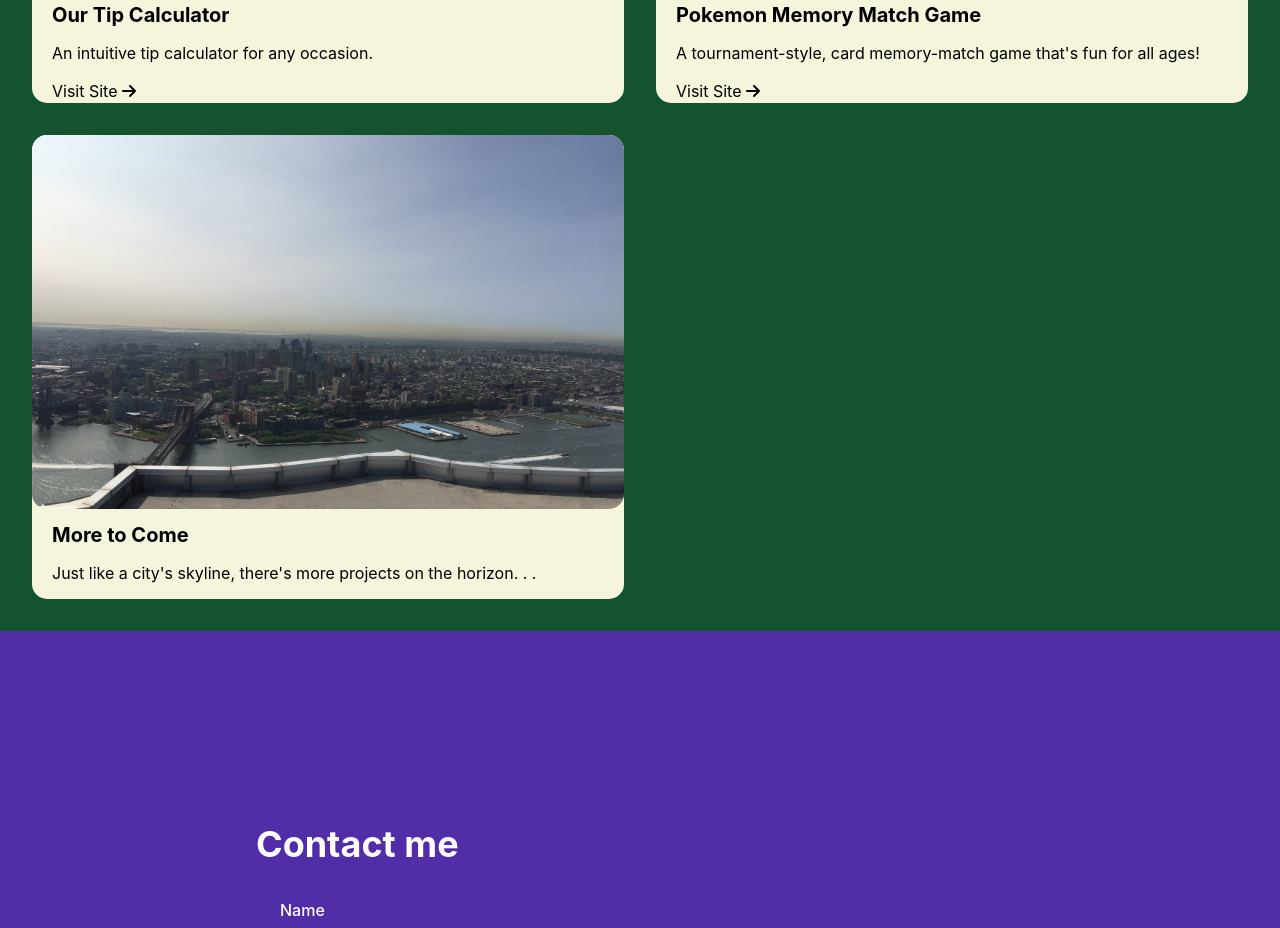
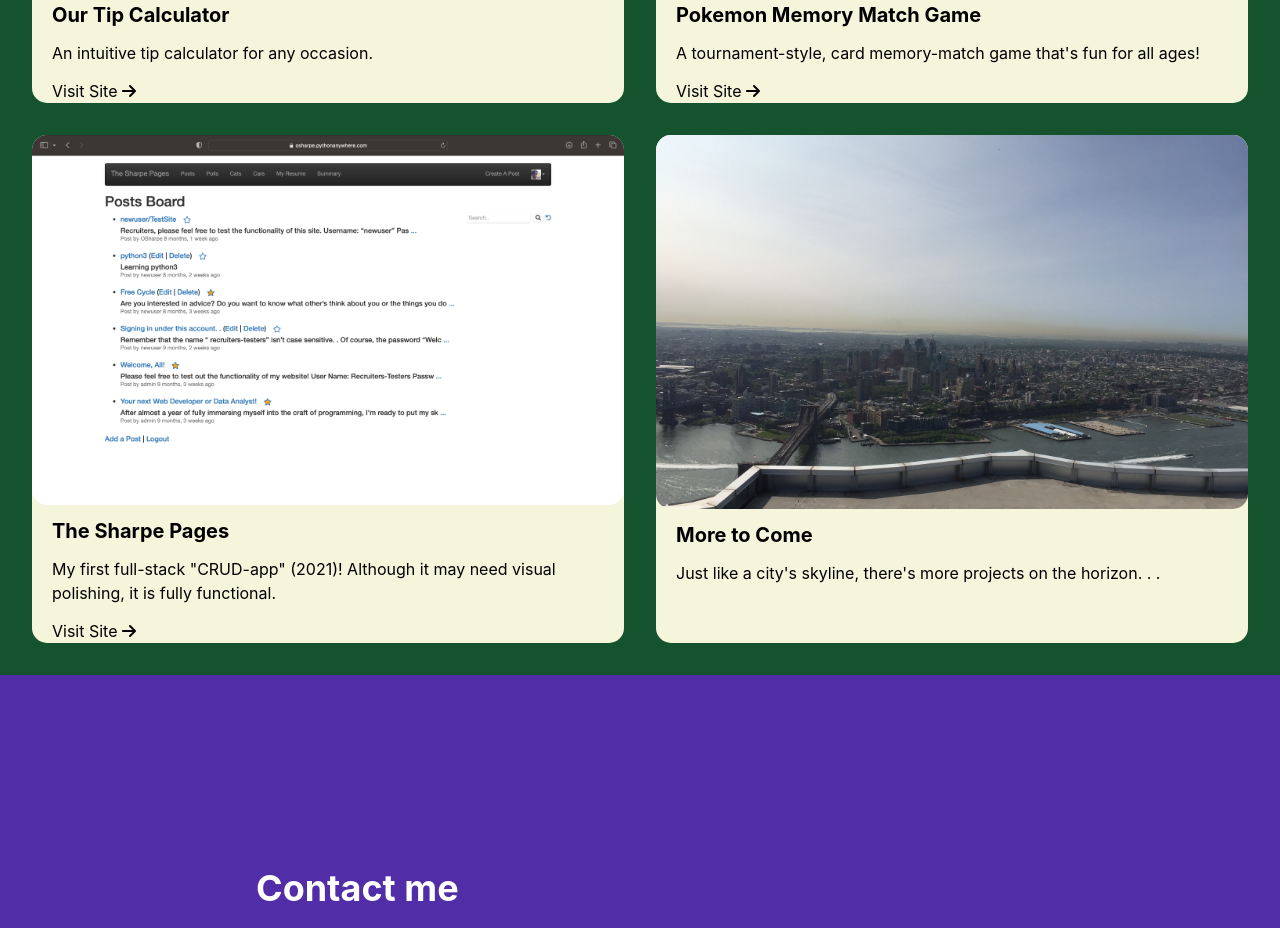
Before and after one commit to OSharpe001/portfolio, a React (Create React App) app: page / in a window 1280 px wide. Shown: the part 1740-2668 px from the top of the page. Built offline with nearby package versions, Linux system fonts and the light colour scheme.

Commit message:
putting my first crud app back on the site

```diff
--- a/src/components/ProjectsSection.js
+++ b/src/components/ProjectsSection.js
@@ -18,13 +18,6 @@ const projects = [
     getImageSrc: () => require("../images/little_lemon1.png"),
     site: "https://littlelemonbistro.vercel.app"
   },
-  // {
-  //   title: "The Sharpe Pages",
-  //   description:
-  //     'My first full-stack "CRUD-app" (2021)! Although it may need visual polishing, it is fully functional.',
-  //   getImageSrc: () => require("../images/sharpe_pages.png"),
-  //   site: "https://osharpe.pythonanywhere.com"
-  // },
   {
     title: "Our Tip Calculator",
     description:
@@ -38,6 +31,13 @@ const projects = [
       `A tournament-style, card memory-match game that's fun for all ages!`,
     getImageSrc: () => require("../images/poke_memory_match.png"),
     site: "https://osharpe001.github.io"
+  },
+  {
+    title: "The Sharpe Pages",
+    description:
+      'My first full-stack "CRUD-app" (2021)! Although it may need visual polishing, it is fully functional.',
+    getImageSrc: () => require("../images/sharpe_pages.png"),
+    site: "https://osharpe.pythonanywhere.com"
   },
   {
     title: "More to Come",
```
